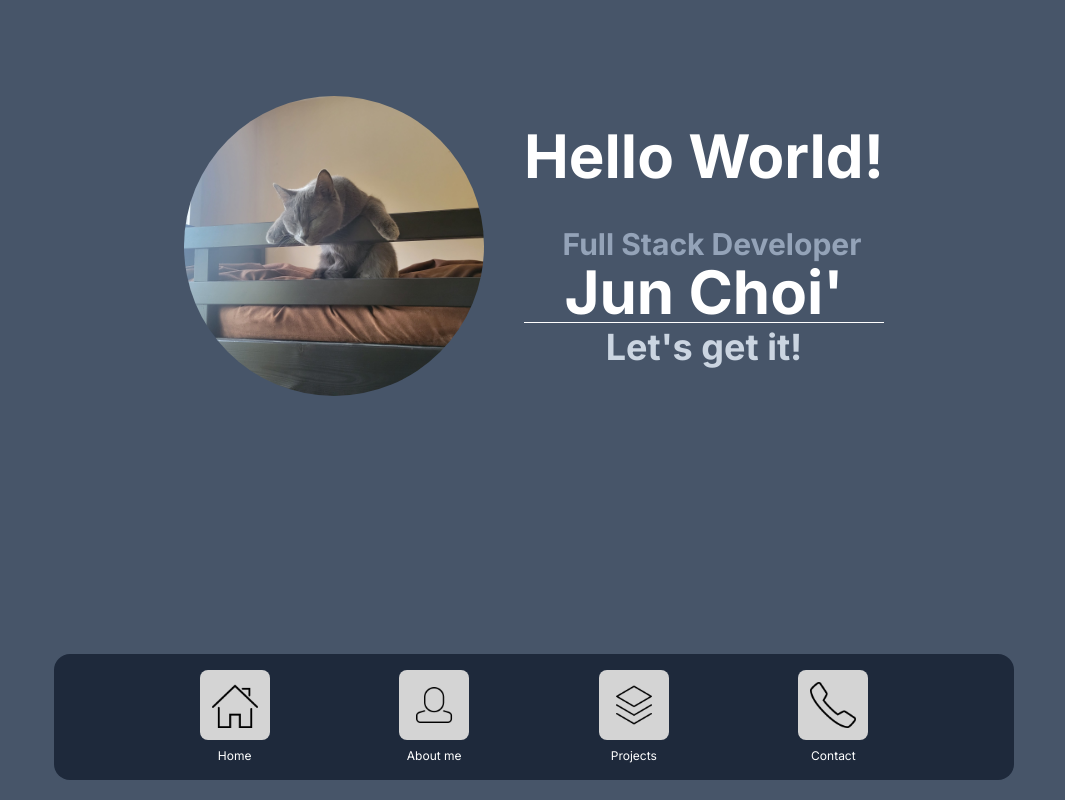
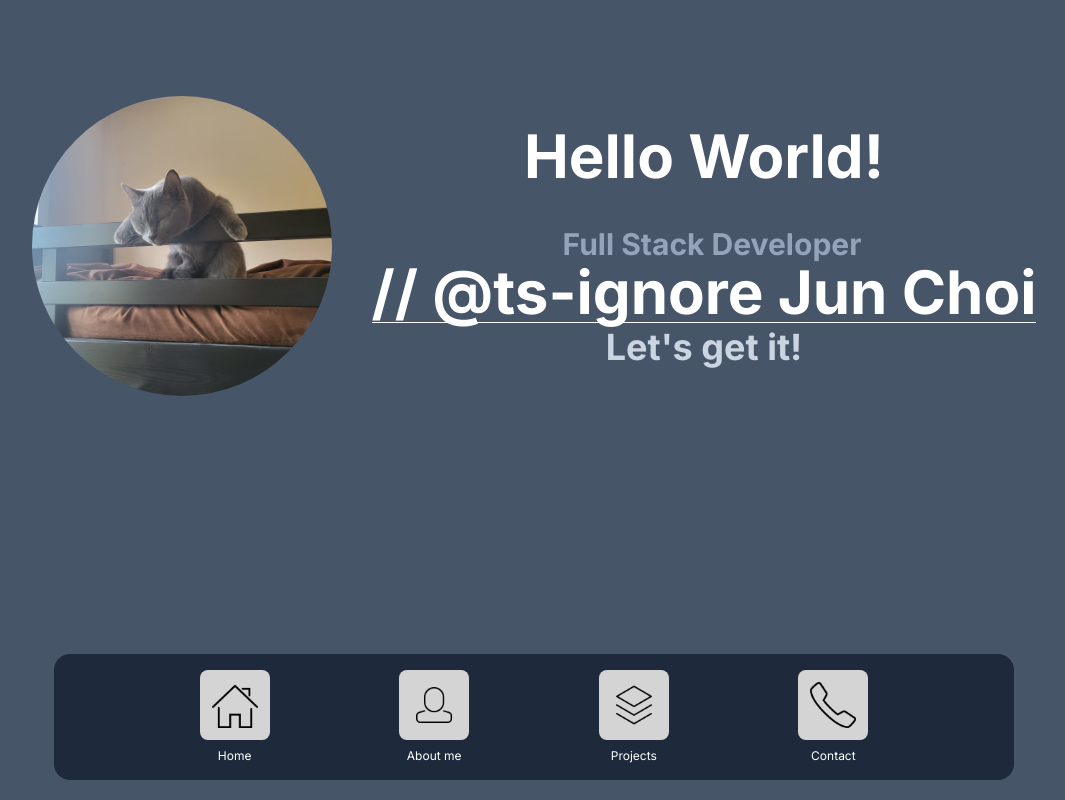
Before and after one commit to JunChoii/Portfolio, a Next.js app: page / in a window 1280 px wide. Shown: the whole page, without its empty margins (106-1171 px from the left). Built offline with nearby package versions, Linux system fonts and the light colour scheme.

Commit message:
Update name in page.tsx

```diff
--- a/src/app/page.tsx
+++ b/src/app/page.tsx
@@ -21,7 +21,8 @@ export default function Home() {
             Full Stack Developer
           </h1>
           <h1 className="text-6xl font-bold text-white mt-3 md:mt-0">
-            Jun Choi&apos;
+          // @ts-ignore
+            Jun Choi
           </h1>
           <hr className="w-full border-1 border-white my-4 md:my-0" />
           <h1 className="text-4xl font-bold text-slate-300 mt-1">
```
